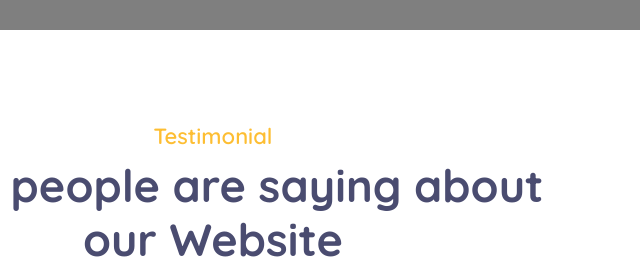
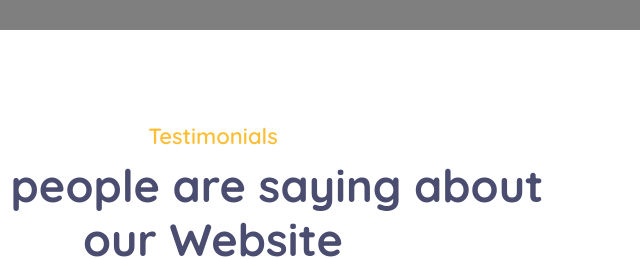
Before and after one commit to Ozyugoo/extra-repo, a plain HTML site: page about.html in a window 1280 px wide. Shown: the part 1780-2039 px from the top of the page, 427-1067 px from the left. Drawn offline with nearby package versions, Linux system fonts and the light colour scheme.

```diff
--- a/about.html
+++ b/about.html
@@ -577,7 +577,7 @@
         <div class="testimonial">
             <div class="container">
               <div class="section-header text-center">
-                <p>Testimonial</p>
+                <p>Testimonials</p>
                 <h2>What people are saying about our Website</h2>
               </div>
               <div class="owl-carousel testimonials-carousel">
```
